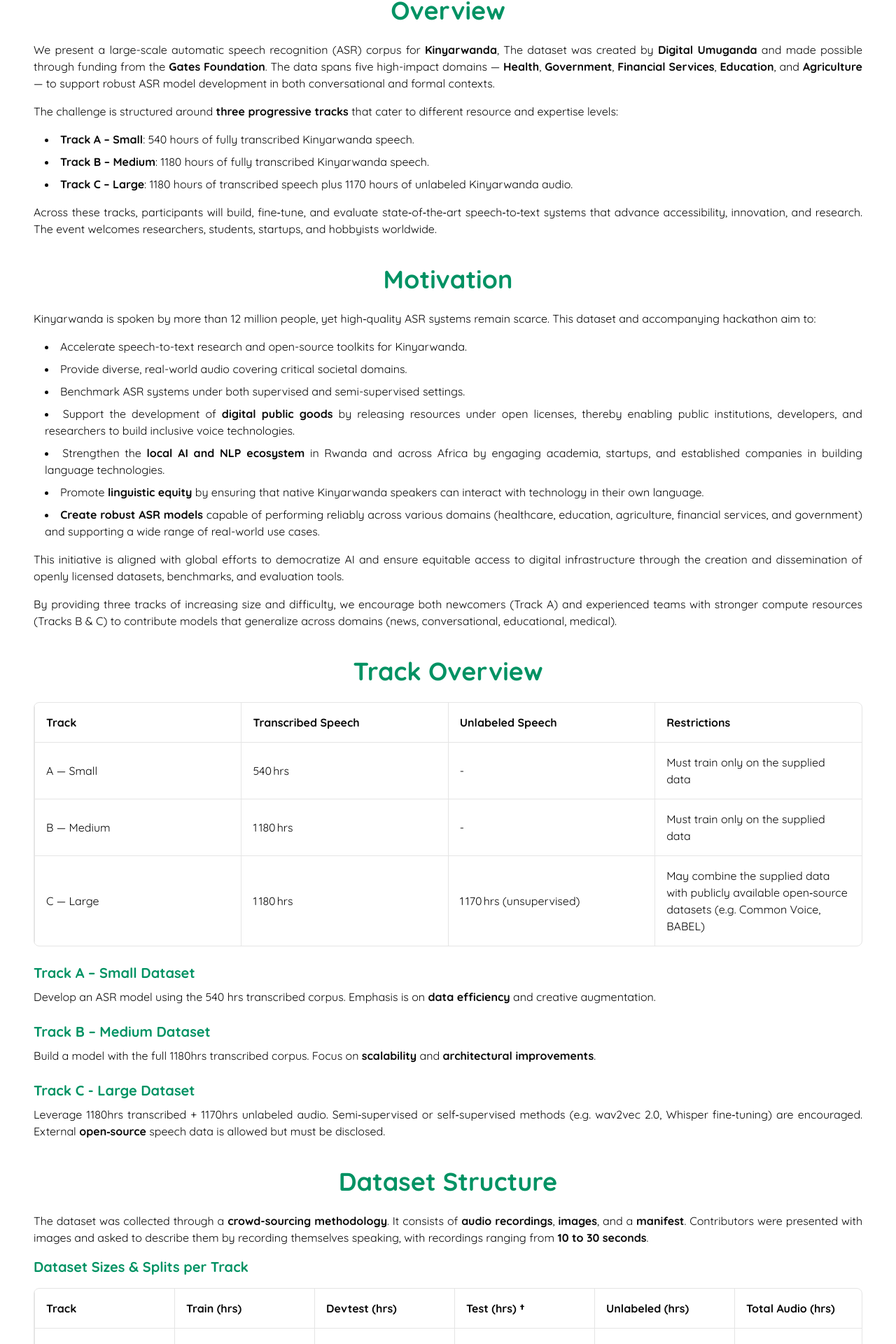
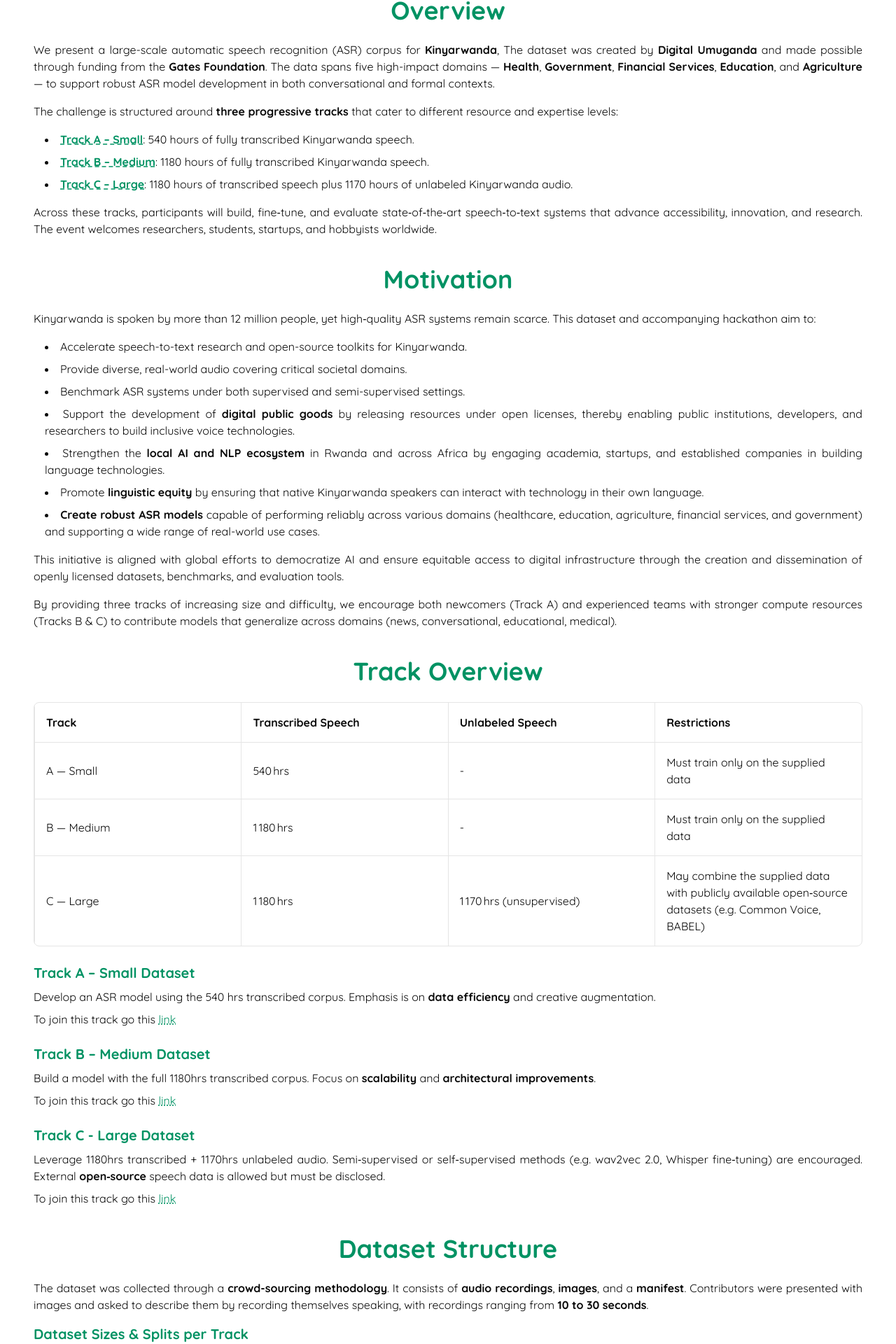
Before and after one commit to Digital-Umuganda/kasr_hackathon, a React (Vite) app: page / in a window 1280 px wide. Shown: the part 945-2865 px from the top of the page at 70% size. Built offline with nearby package versions, Linux system fonts and the light colour scheme.

Commit message:
added links

```diff
--- a/src/components/sections/overview.tsx
+++ b/src/components/sections/overview.tsx
@@ -26,16 +26,35 @@ const Overview = () => {
         </p>
         <ul className="list-disc list-inside pl-4 flex flex-col gap-2">
           <li className="text-justify">
-            <span className="font-black">Track A – Small</span>: 540 hours of
-            fully transcribed Kinyarwanda speech.
+            <a
+              target="_blank"
+              className="font-black underline decoration-dashed cursor-pointer text-[#009263]"
+              href="https://www.kaggle.com/t/72712e5b79b74cdc96c69b43291a599e"
+            >
+              Track A – Small
+            </a>
+            : 540 hours of fully transcribed Kinyarwanda speech.
           </li>
           <li className="text-justify">
-            <span className="font-black">Track B – Medium</span>: 1180 hours of
-            fully transcribed Kinyarwanda speech.
+            <a
+              target="_blank"
+              className="font-black underline decoration-dashed cursor-pointer text-[#009263]"
+              href="https://www.kaggle.com/t/cdb2b277147742b7a11dd170b9d2082a"
+            >
+              Track B – Medium
+            </a>
+            : 1180 hours of fully transcribed Kinyarwanda speech.
           </li>
           <li className="text-justify">
-            <span className="font-black">Track C – Large</span>: 1180 hours of
-            transcribed speech plus 1170 hours of unlabeled Kinyarwanda audio.
+            <a
+              target="_blank"
+              className="font-black underline decoration-dashed cursor-pointer text-[#009263]"
+              href="https://www.kaggle.com/competitions/kinyarwanda-automatic-speech-recognition-track-c"
+            >
+              Track C – Large
+            </a>
+            : 1180 hours of transcribed speech plus 1170 hours of unlabeled
+            Kinyarwanda audio.
           </li>
         </ul>
         <p className="text-justify">
--- a/src/components/sections/tracks.tsx
+++ b/src/components/sections/tracks.tsx
@@ -67,6 +67,16 @@ const Tracks = () => {
             is on <span className="font-black">data efficiency</span> and
             creative augmentation.
           </p>
+          <p>
+            To join this track go this{" "}
+            <a
+              target="_blank"
+              className="text-[#009263] underline decoration-dotted"
+              href="https://www.kaggle.com/t/72712e5b79b74cdc96c69b43291a599e"
+            >
+              link
+            </a>
+          </p>
         </div>
         <div className="flex flex-col gap-2 items-start">
           <Title className="text-xl text-[#009263]">
@@ -76,6 +86,16 @@ const Tracks = () => {
             Build a model with the full 1180hrs transcribed corpus. Focus on{" "}
             <span className="font-black">scalability</span> and{" "}
             <span className="font-black">architectural improvements</span>.
+          </p>
+          <p>
+            To join this track go this{" "}
+            <a
+              target="_blank"
+              className="text-[#009263] underline decoration-dotted"
+              href="https://www.kaggle.com/t/cdb2b277147742b7a11dd170b9d2082a"
+            >
+              link
+            </a>
           </p>
         </div>
         <div className="flex flex-col gap-2 items-start">
@@ -89,6 +109,16 @@ const Tracks = () => {
             <span className="font-black">open‑source</span> speech data is
             allowed but must be disclosed.
           </p>
+          <p>
+            To join this track go this{" "}
+            <a
+              target="_blank"
+              className="text-[#009263] underline decoration-dotted"
+              href="https://www.kaggle.com/competitions/kinyarwanda-automatic-speech-recognition-track-c"
+            >
+              link
+            </a>
+          </p>
         </div>
       </div>
     </div>
```
